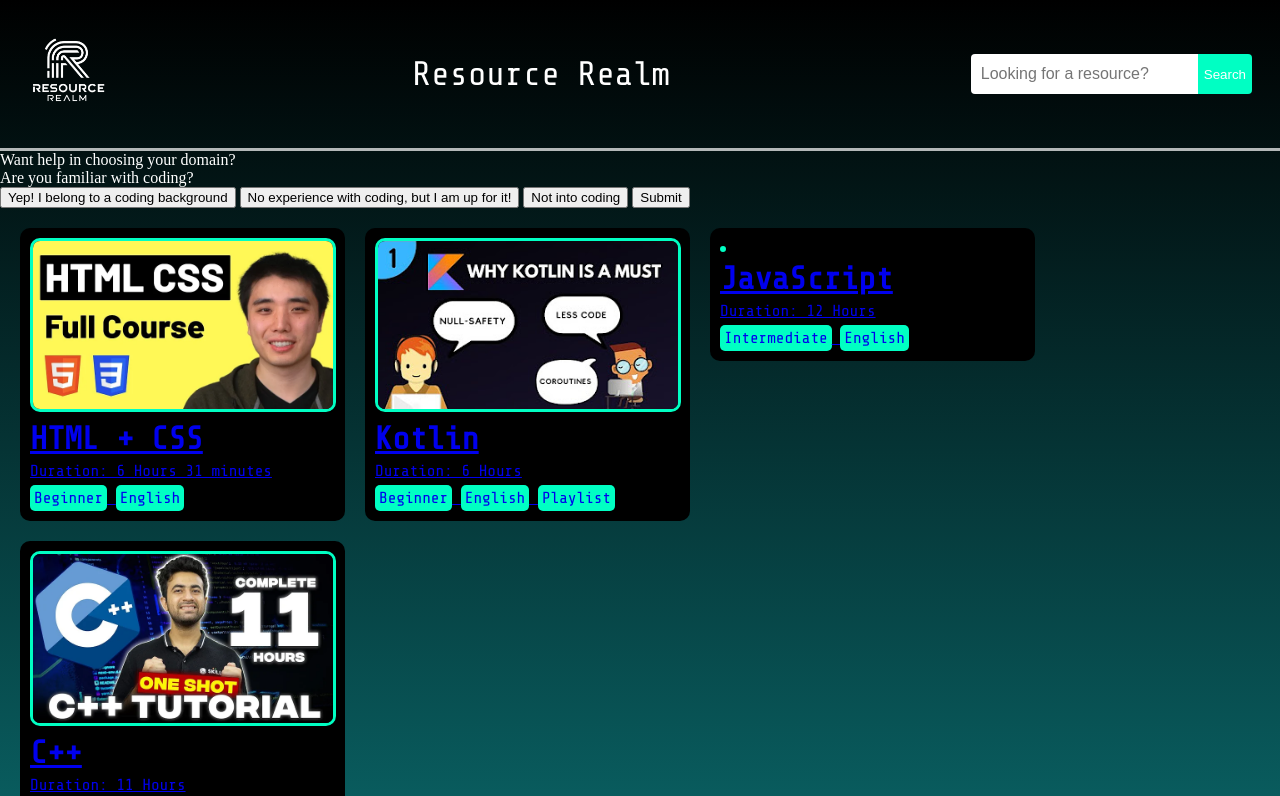
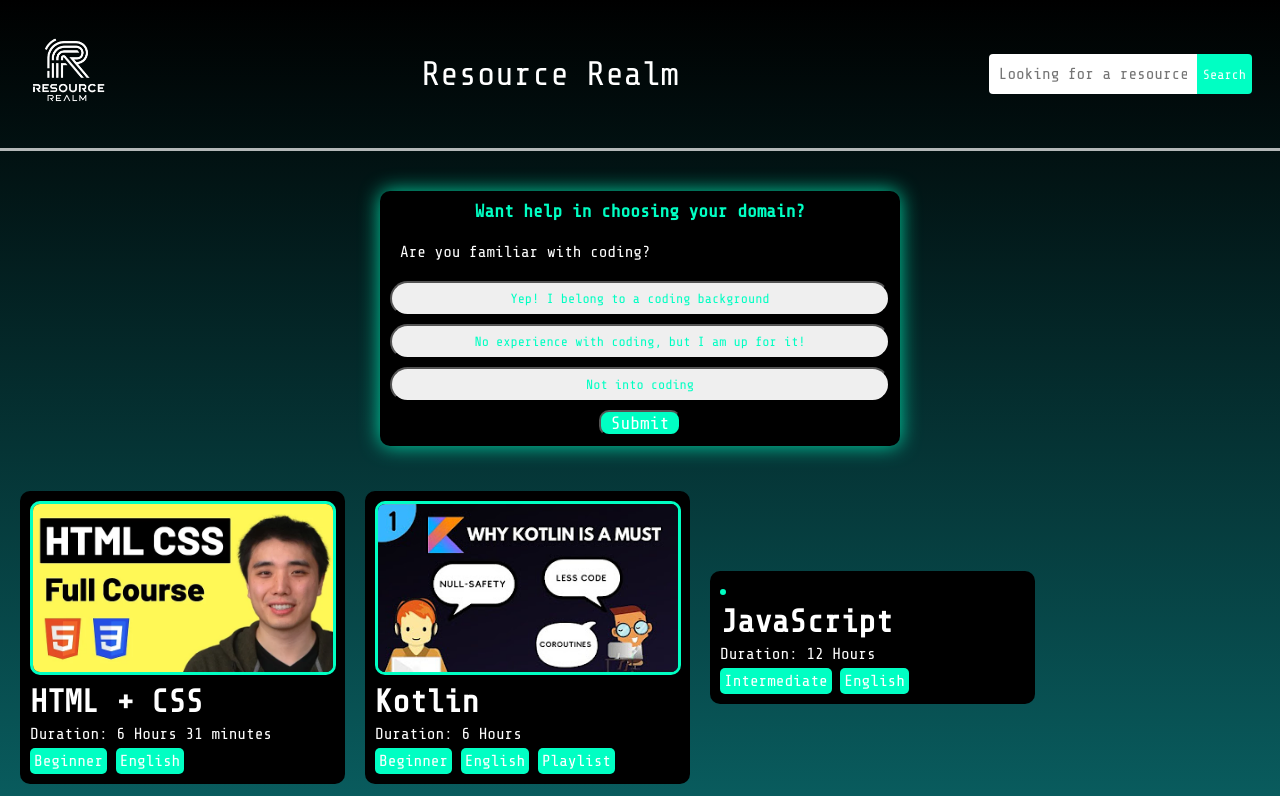
Before and after one commit to RishiGupta-05/Resource-Realm, a plain HTML site: page index.html in a window 1280 px wide. Shown: the top 796 px of the page. Drawn offline with nearby package versions, Linux system fonts and the light colour scheme.

Commit message:
minor fixes

```diff
--- a/index.html
+++ b/index.html
@@ -163,7 +163,7 @@
 
 
 <div class="under-construction">
-    <div style="padding: 20px; justify-content: center;"><p>Hi there! thank you for stopping by but our website is still under construction :)</p></div>
+    <div style="padding: 20px; justify-content: center; margin-bottom: 50px;"><p>Hi there! thank you for stopping by but our website is still under construction :)</p></div>
 
 </div>
 
--- a/styles/basic.css
+++ b/styles/basic.css
@@ -4,6 +4,7 @@ body{
     padding: 0;
     background: linear-gradient(0, rgb(9, 92, 94) 0%, rgba(0,0,0,1) 100%);
     color: white;
+
 }
 
 p{
@@ -23,3 +24,14 @@ p{
     border-width: 0px;
 
 }
+
+
+
+
+
+
+*{
+    font-family:     'Share Tech Mono', monospace;
+    color: inherit;
+    text-decoration: none;
+}
--- a/styles/video.css
+++ b/styles/video.css
@@ -7,9 +7,17 @@
     display: flex;
     flex-wrap: wrap;
     justify-content: flex-start;
+    align-items: center;
     gap: 20px;
     margin: 0;
 
+
+}
+
+.video-background:hover{
+    transition: .2s;
+
+    box-shadow: 0 0 20px rgba(0, 255, 195, 0.8); /* Add outer shadow */
 
 }
 
@@ -61,3 +69,67 @@
     padding: 4px;
     border-radius: 5px;
 }
+
+.quiz-container{
+    display: flex;
+    justify-items: center;
+    align-items: center;
+
+
+}
+
+.quiz{
+    background-color: black;
+    color: rgb(0, 255, 195);
+    border-radius: 10px;
+    width: 500px;
+
+    margin: auto;
+    margin-top: 40px;
+    margin-bottom: 25px;
+    padding: 10px;
+    box-shadow: 0 0 20px rgba(0, 255, 195, 0.8); /* Add outer shadow */
+}
+
+.quiz-heading{
+
+    text-align: center;
+    font-size: 18px;
+    font-weight: 800;
+    margin-bottom: 12px;
+}
+
+.question{
+    color: white;
+    padding: 10px;
+    margin-bottom: 10px;
+
+
+}
+
+.quiz-option{
+    padding: 8px;
+    width: 500px;
+    border-radius: 250px;
+    margin-bottom: 8px;
+
+}
+
+.quiz-option:active{
+    background-color: rgb(0, 255, 195);
+    color: white;
+    cursor: pointer;
+    transition: 0.2s;
+}
+
+.quiz-submit{
+    background-color: rgb(0, 255, 195);
+    color: white;
+    font-size: large;
+    border-radius: 10px;
+    margin-top: 20px;
+    padding-left:10px;
+    padding-right: 10px;
+    display: block;
+    margin:auto;
+}
```
